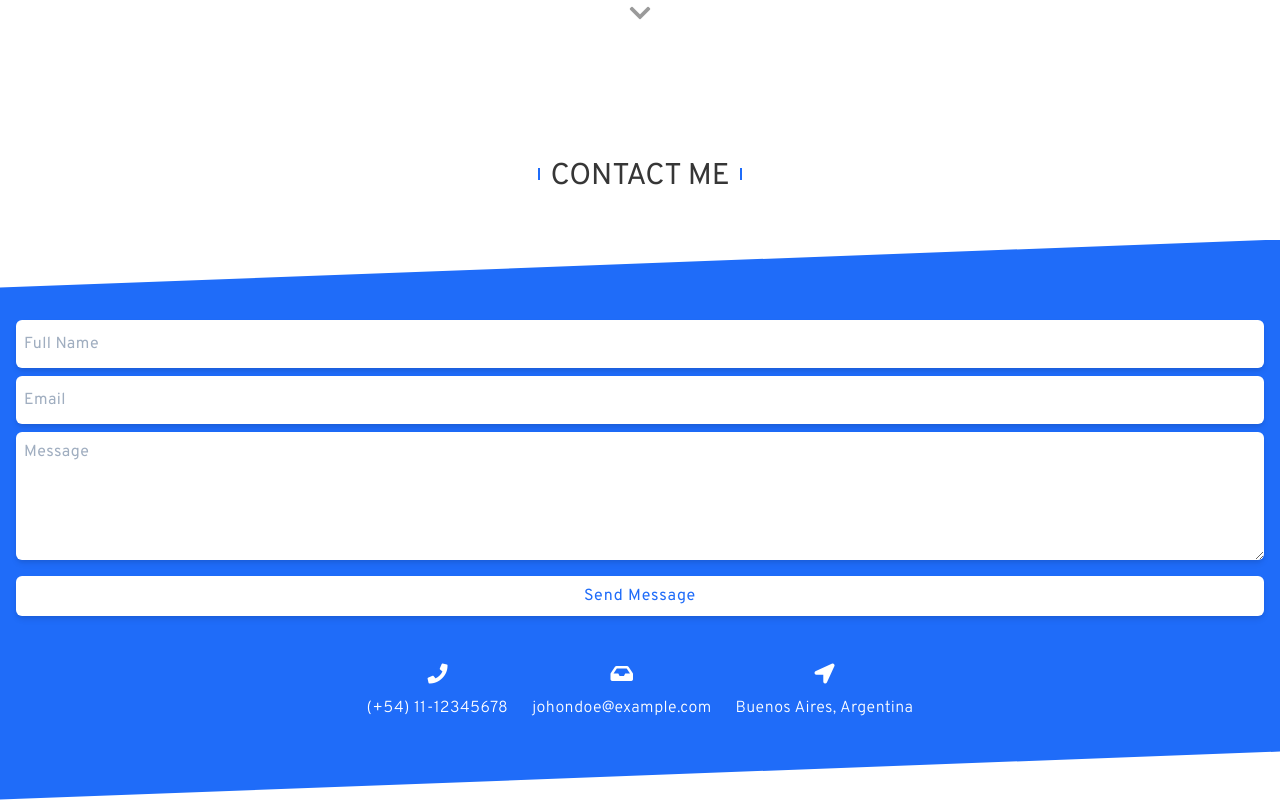
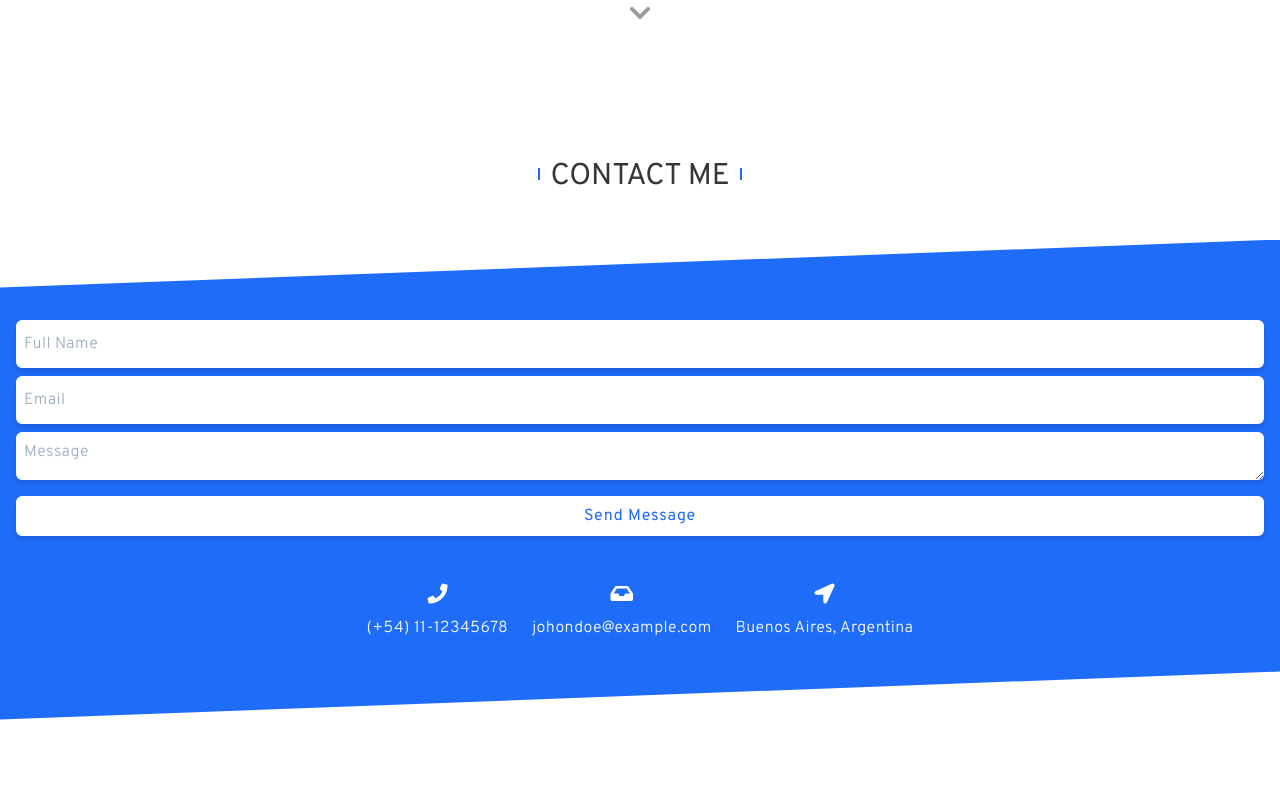
Before and after one commit to gonzalomansilla/Portfolio, a Vue app: page / in a window 1280 px wide. Shown: the part 2718-3518 px from the top of the page. After the commit the page ends 3438 px from the top, so only its background shows below. Built offline with nearby package versions, Linux system fonts and the light colour scheme.

Commit message:
refact: apply de dstilo de inputs

```diff
--- a/src/assets/tailwind.css
+++ b/src/assets/tailwind.css
@@ -1,6 +1,11 @@
 @tailwind base;
 
 @tailwind components;
+
+.app-input {
+  @apply p-2 w-full h-12 text-base text-gray-700 font-light capitalize rounded-md shadow-md;
+
+}
 
 @screen ss {
   .app-container {
--- a/src/components/ui/inputs/TextArea.vue
+++ b/src/components/ui/inputs/TextArea.vue
@@ -1,5 +1,5 @@
 <template>
-  <textarea class="p-2 w-full h-32 text-base text-gray-700 font-normal capitalize rounded-md shadow-md focus:outline-none" :placeholder="placeholder"></textarea>
+  <textarea class="app-input focus:outline-none" :placeholder="placeholder"></textarea>
 </template>
 
 <script>
--- a/src/components/ui/inputs/TextBox.vue
+++ b/src/components/ui/inputs/TextBox.vue
@@ -1,5 +1,5 @@
 <template>
-  <input type="text" class="p-2 w-full h-12 text-base text-gray-700 font-normal capitalize rounded-md shadow-md focus:outline-none" :placeholder="placeholder" />
+  <input type="text" class="app-input focus:outline-none" :placeholder="placeholder" />
 </template>
 
 <script>
```
